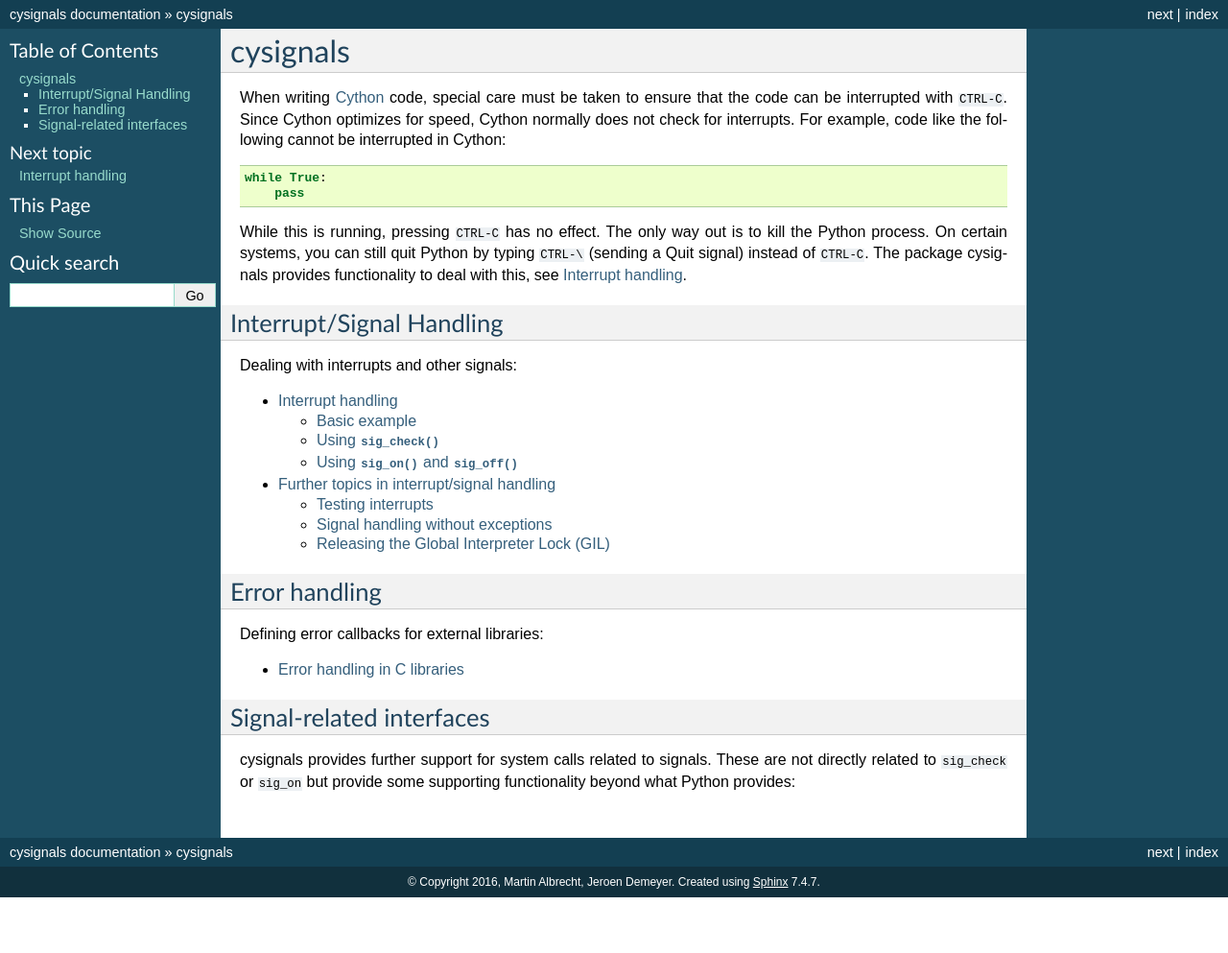
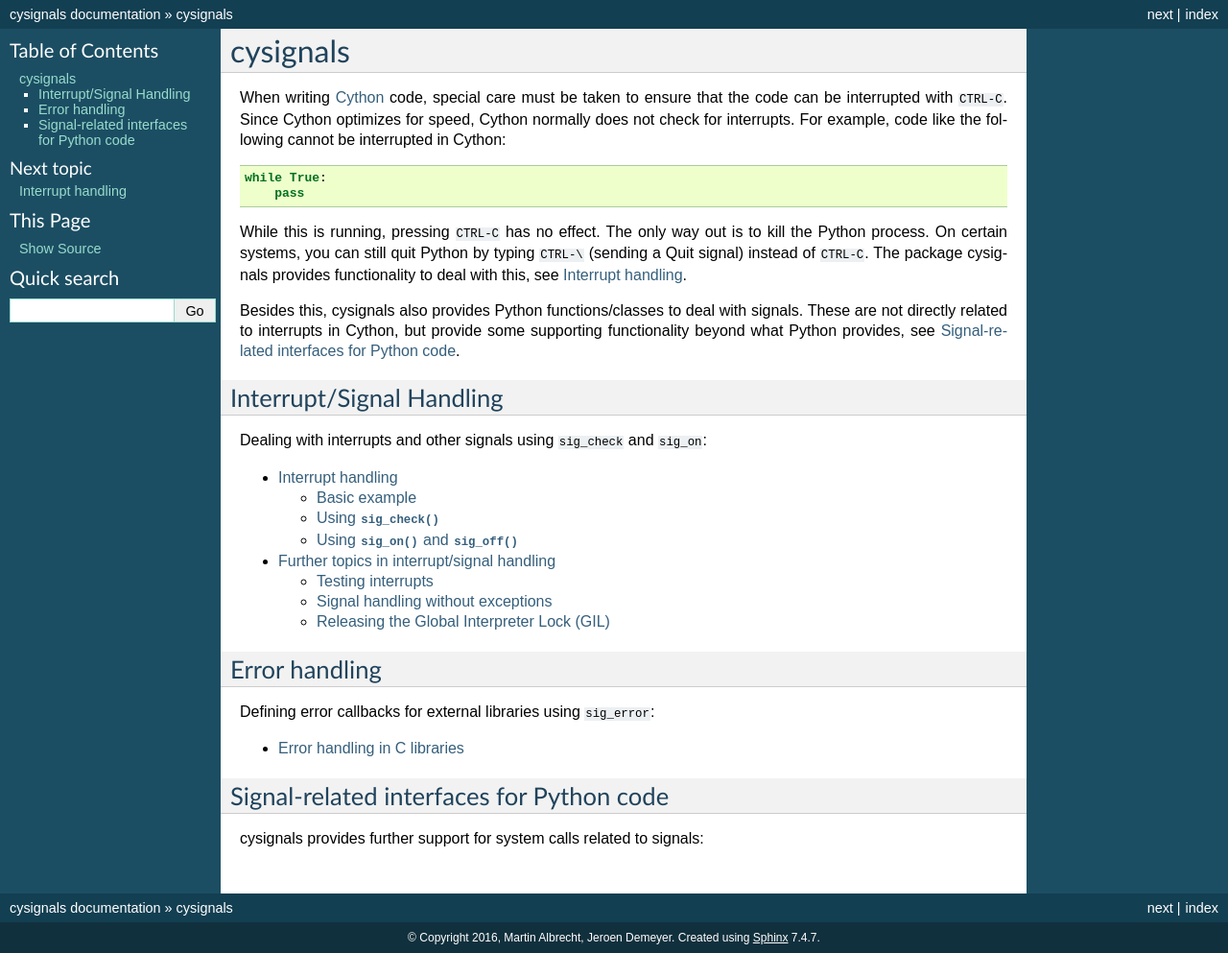
Before and after one commit to sagemath/cysignals, a Sphinx documentation site: the page built from docs/source/index.rst, in a window 1280 px wide. Shown: the whole page at 96% size. Built offline with Sphinx 7.4.7, drawn with Linux system fonts in a browser that asks for light colours; pages that are not in the unit, such as notebooks, are missing from menus; before the commit the page ends 935 px from its top, so only the background shows below that.

Commit message:
Update doc index

```diff
--- a/docs/source/index.rst
+++ b/docs/source/index.rst
@@ -17,10 +17,16 @@ quit Python by typing ``CTRL-\`` (sending a Quit signal) instead of
 The package cysignals provides functionality to deal with this,
 see :ref:`section_interrupt`.
 
+Besides this, cysignals also provides Python functions/classes
+to deal with signals.
+These are not directly related to interrupts in Cython,
+but provide some supporting functionality beyond what Python provides,
+see :ref:`index_python`.
+
 Interrupt/Signal Handling
 -------------------------
 
-Dealing with interrupts and other signals:
+Dealing with interrupts and other signals using ``sig_check`` and ``sig_on``:
 
 .. toctree::
     interrupt
@@ -30,17 +36,17 @@ Dealing with interrupts and other signals:
 Error handling
 --------------
 
-Defining error callbacks for external libraries:
+Defining error callbacks for external libraries using ``sig_error``:
 
 .. toctree::
     sigerror
 
-Signal-related interfaces
--------------------------
+.. _index_python:
 
-cysignals provides further support for system calls related to signals.
-These are not directly related to ``sig_check`` or ``sig_on``
-but provide some supporting functionality beyond what Python provides:
+Signal-related interfaces for Python code
+-----------------------------------------
+
+cysignals provides further support for system calls related to signals:
 
 .. toctree::
     pysignals
```
